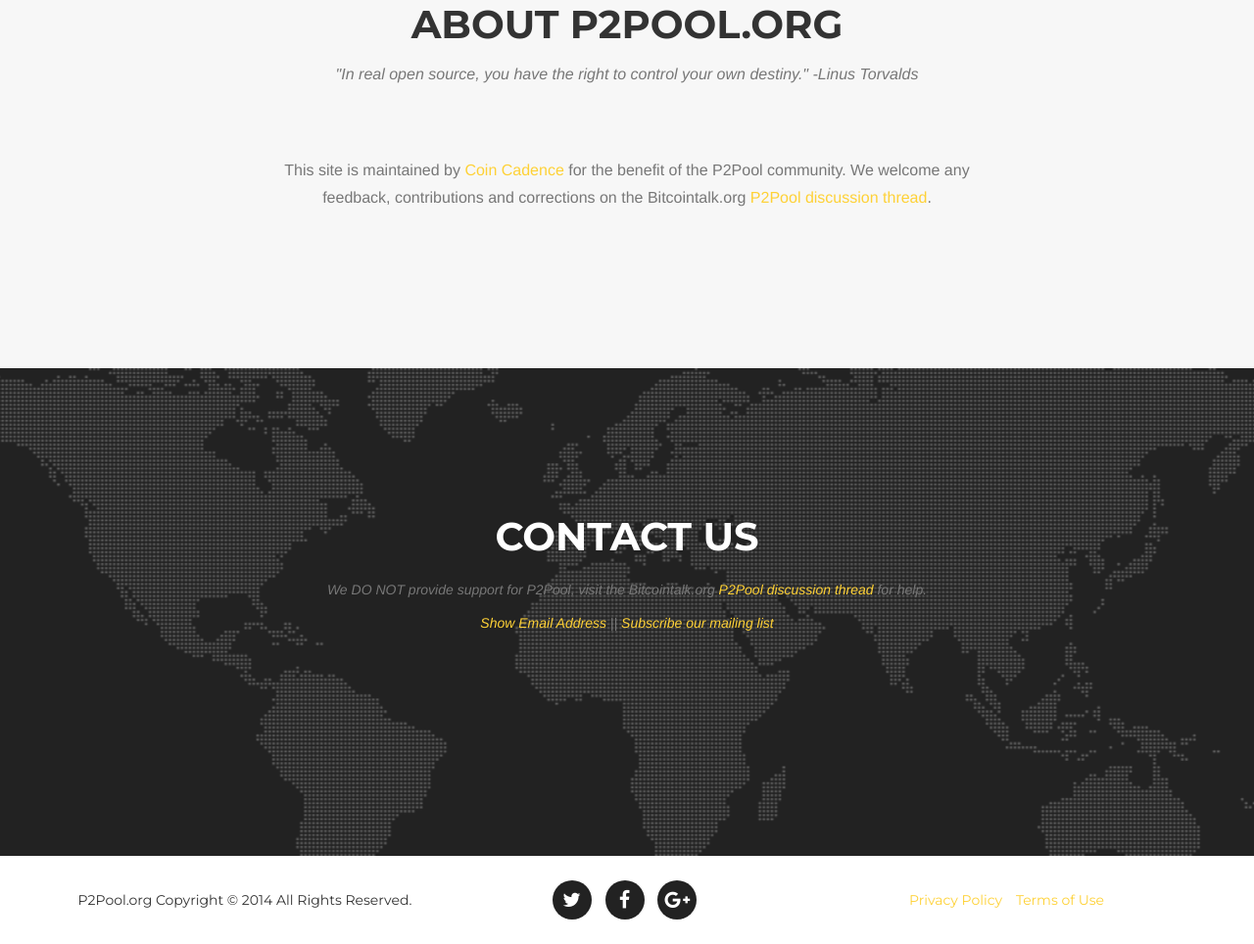
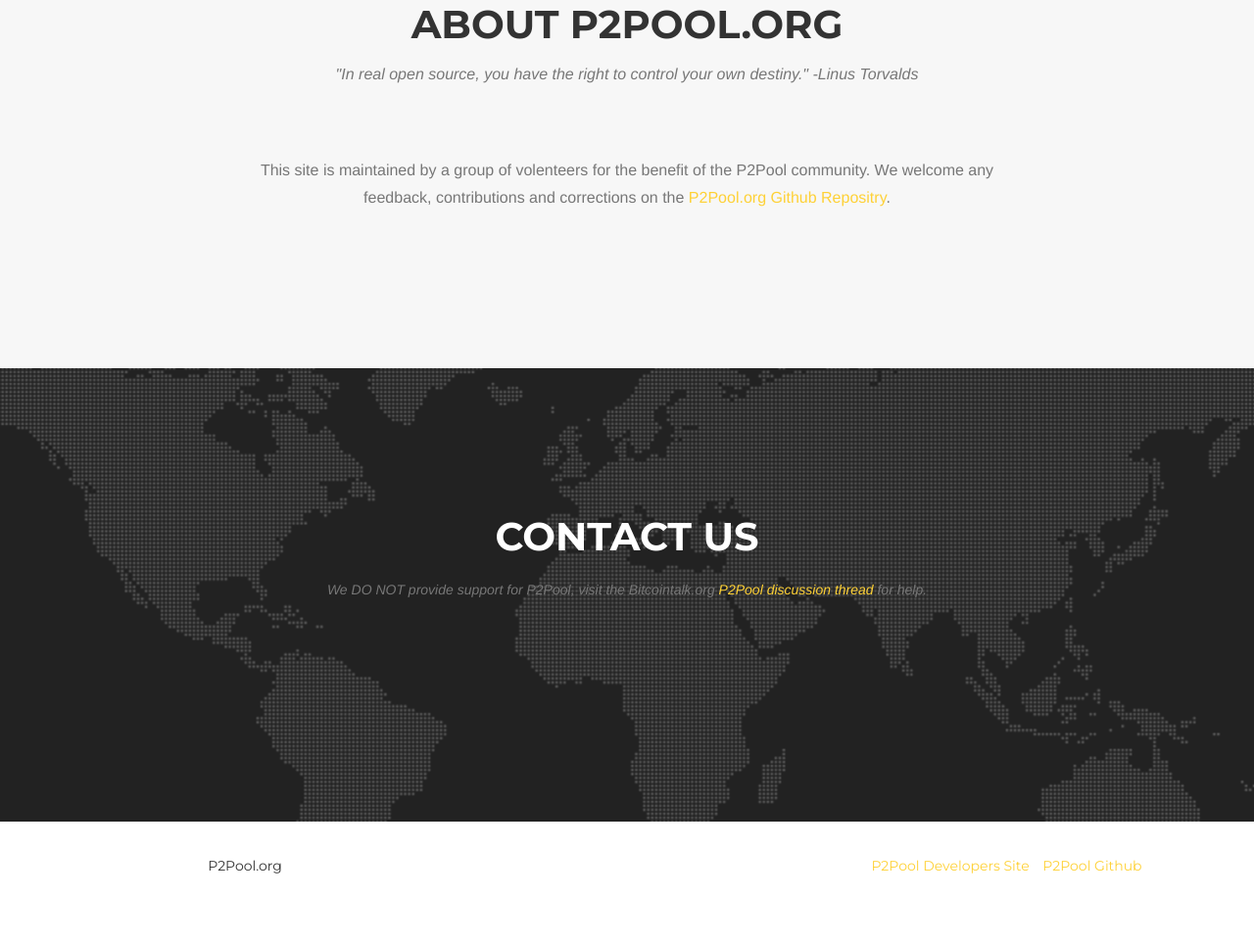
Before and after one commit to LevinSwe/p2pool.org, a plain HTML site: page index.html in a window 1280 px wide. Shown: the part 3439-4403 px from the top of the page at 98% size. After the commit the page ends 4368 px from the top, so only its background shows below. Drawn offline with nearby package versions, Linux system fonts and the light colour scheme; a web font is replaced by a local one.

Commit message:
Remove some old contact and branding

```diff
--- a/index.html
+++ b/index.html
@@ -241,7 +241,7 @@
             </div>
             <div class="row">
                 <div class="col-lg-8 col-lg-offset-2 text-center">
-                    <p class="large text-muted">This site is maintained by <a href="http://www.CoinCadence.com" target="_NEW">Coin Cadence</a> for the benefit of the P2Pool community. We welcome any feedback, contributions and corrections on the Bitcointalk.org <a href="https://bitcointalk.org/index.php?topic=18313.0" target="_NEW">P2Pool discussion thread</a>.</p>
+                    <p class="large text-muted">This site is maintained by a group of volenteers for the benefit of the P2Pool community. We welcome any feedback, contributions and corrections on the <a href="https://github.com/ChainQuery/p2pool.org/tree/gh-pages">P2Pool.org Github Repositry</a>.</p>
                 </div>
             </div>
         </div>
@@ -252,10 +252,7 @@
             <div class="row">
                 <div class="col-lg-12 text-center">
                     <h2 class="section-heading">Contact Us</h2>
-                    <h3 class="section-subheading text-muted"><p>We DO NOT provide support for P2Pool, visit the Bitcointalk.org <a href="https://bitcointalk.org/index.php?topic=18313.0" target="_NEW">P2Pool discussion thread</a> for help.</p>
-                    <p><a href="http://www.google.com/recaptcha/mailhide/d?k=01ZMXpxZRD-FCardouMiEOBA==&amp;c=hSiU1fP0P8s0t28D1LDQv4mRyOJchRaHvrF7KV2Da0c=" onclick="window.open('http://www.google.com/recaptcha/mailhide/d?k\07501ZMXpxZRD-FCardouMiEOBA\75\75\46c\75hSiU1fP0P8s0t28D1LDQv4mRyOJchRaHvrF7KV2Da0c\075', '', 'toolbar=0,scrollbars=0,location=0,statusbar=0,menubar=0,resizable=0,width=500,height=300'); return false;" title="Reveal this e-mail address">Show Email Address</a>
- || <a href="https://my.leadpages.net/leadbox/144fdf173f72a2%3A11557cc46b46dc/5676830073815040/" target="_blank">Subscribe our mailing list</a><script type="text/javascript" src="//my.leadpages.net/leadbox-688.js"></script></p>
-                    </h3>
+                    <h3 class="section-subheading text-muted"><p>We DO NOT provide support for P2Pool, visit the Bitcointalk.org <a href="https://bitcointalk.org/index.php?topic=18313.0" target="_NEW">P2Pool discussion thread</a> for help.</p></h3>
                 </div>
             </div>
         </div>
@@ -265,23 +262,18 @@
         <div class="container">
             <div class="row">
                 <div class="col-md-4">
-                    <span class="copyright">P2Pool.org Copyright &copy; 2014 All Rights Reserved.</span>
+                    <span class="copyright">P2Pool.org</span>
                 </div>
                 <div class="col-md-4">
                     <ul class="list-inline social-buttons">
-                        <li><a href="https://twitter.com/CoinCadence" target="_NEW"><i class="fa fa-twitter"></i></a>
-                        </li>
-                        <li><a href="https://www.facebook.com/CoinCadence" target="_NEW"><i class="fa fa-facebook"></i></a>
-                        </li>
-                        <li><a href="https://plus.google.com/+CoinCadenceBTC" target="_NEW"><i class="fa fa-google-plus"></i></a>
-                        </li>
+
                     </ul>
                 </div>
                 <div class="col-md-4">
                     <ul class="list-inline quicklinks">
-                        <li><a href="http://www.coincadence.com/privacypolicy/">Privacy Policy</a>
+                        <li><a href="http://www.p2pool.in/">P2Pool Developers Site</a>
                         </li>
-                        <li><a href="http://www.coincadence.com/termsofuse/">Terms of Use</a>
+                        <li><a href="https://github.com/forrestv/p2pool">P2Pool Github</a>
                         </li>
                     </ul>
                 </div>
```
